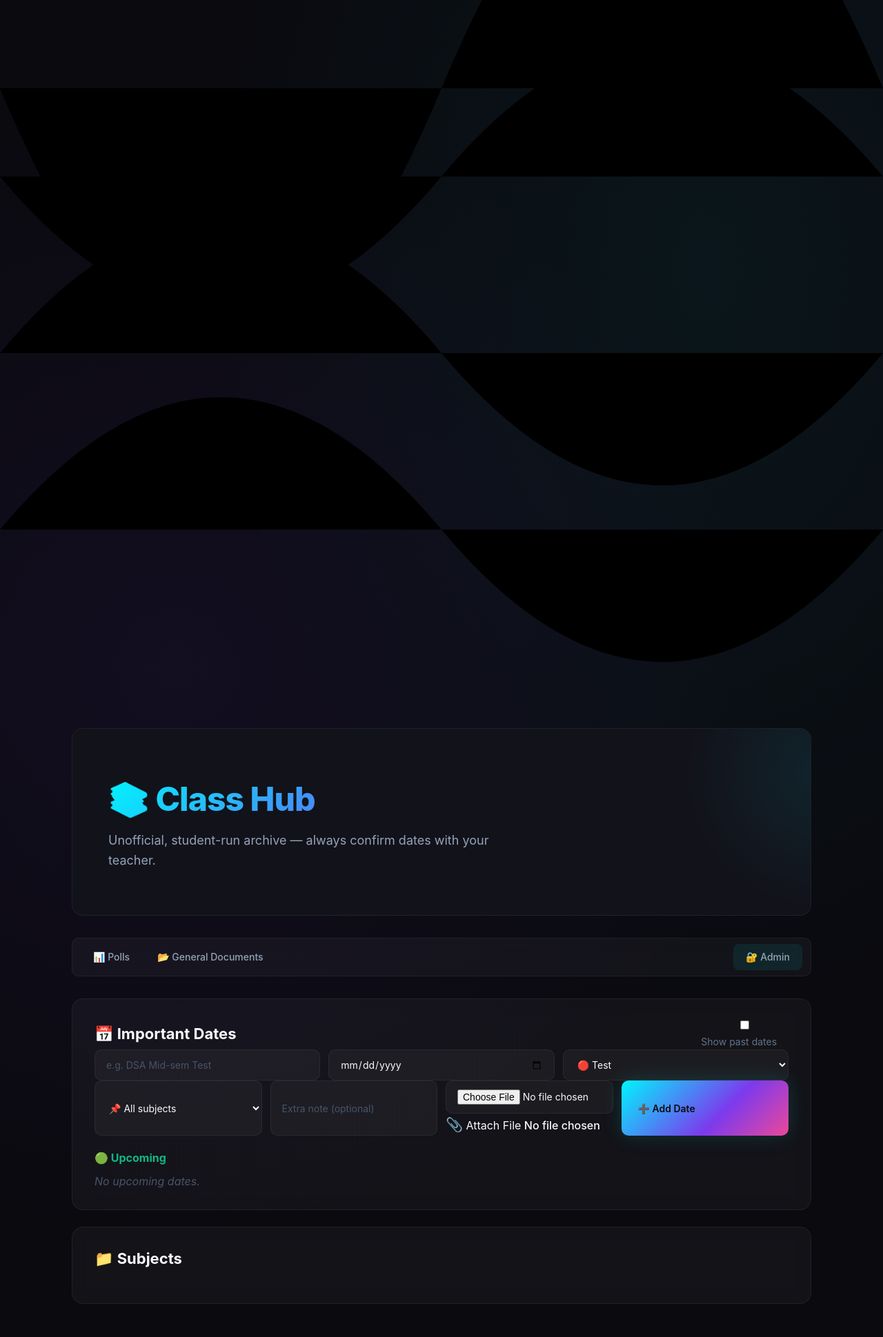
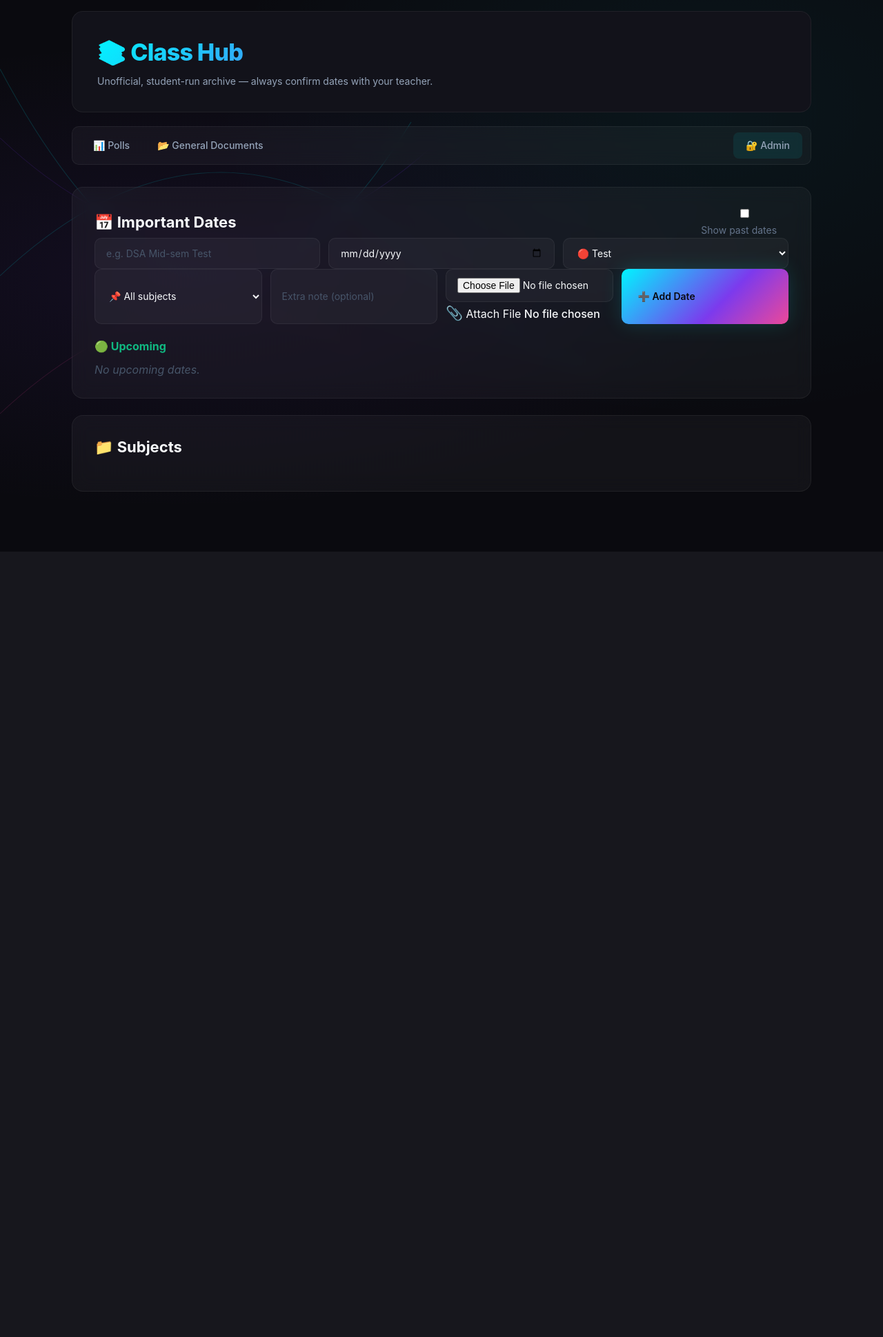
Before and after one commit to khushal9212-sys/class-hub, a Flask app: page / in a window 1280 px wide. Shown: the whole page at 69% size. After the commit the page ends 800 px from the top, so only its background shows below. Run offline with Flask 3, Linux system fonts and the light colour scheme; data that the repository does not hold is empty.

Commit message:
Fix top gap: fix floating-lines positioning and tighten hero padding

```diff
--- a/static/style.css
+++ b/static/style.css
@@ -41,7 +41,7 @@ body {
 .container {
     max-width: 1120px;
     margin: 0 auto;
-    padding: 24px;
+    padding: 16px 24px 40px;   /* was 24px all around */
     position: relative;
     z-index: 1;
 }
@@ -51,29 +51,17 @@ body {
     background: var(--bg-secondary);
     border: 1px solid var(--border-color);
     border-radius: var(--radius);
-    padding: 64px 52px;
-    margin-bottom: 32px;
+    padding: 32px 36px;        /* was 64px 52px */
+    margin-bottom: 20px;       /* was 32px */
     position: relative;
     overflow: hidden;
 }
 
-.hero::before {
-    content: '';
-    position: absolute;
-    top: -50%;
-    right: -20%;
-    width: 400px;
-    height: 400px;
-    background: radial-gradient(circle, rgba(0, 245, 255, 0.08), transparent 70%);
-    border-radius: 50%;
-    pointer-events: none;
-}
-
 .hero h1 {
-    font-size: 48px;
+    font-size: 34px;           /* was 48px */
     font-weight: 800;
-    letter-spacing: -1px;
-    margin-bottom: 8px;
+    letter-spacing: -0.8px;
+    margin-bottom: 4px;
     background: var(--gradient-main);
     -webkit-background-clip: text;
     -webkit-text-fill-color: transparent;
@@ -83,7 +71,7 @@ body {
 }
 
 .hero p {
-    font-size: 18px;
+    font-size: 14px;           /* was 18px */
     color: var(--text-secondary);
     max-width: 600px;
     position: relative;
@@ -627,3 +615,39 @@ input::placeholder, textarea::placeholder {
     text-transform: uppercase;
     border: 1px solid rgba(0, 245, 255, 0.15);
 }
+
+
+/* ===== ANIMATED BACKGROUND ===== */
+.floating-lines {
+    position: fixed;
+    inset: 0;
+    width: 100%;
+    height: 100%;
+    pointer-events: none;
+    z-index: 0;
+    overflow: hidden;
+    opacity: 0.35;
+}
+
+.floating-lines svg {
+    width: 100%;
+    height: 100%;
+}
+
+.floating-lines path {
+    fill: none;
+    stroke: url(#lineGradient);   /* or use a solid color */
+    stroke-width: 1;
+    opacity: 0.4;
+    animation: dash 8s linear infinite;
+}
+
+.floating-lines .line1 { stroke: #00F5FF; }
+.floating-lines .line2 { stroke: #7C3AED; animation-duration: 11s; }
+.floating-lines .line3 { stroke: #EC4899; animation-duration: 14s; }
+.floating-lines .line4 { stroke: #00F5FF; animation-duration: 9s; }
+
+@keyframes dash {
+    from { stroke-dashoffset: 1000; }
+    to   { stroke-dashoffset: 0; }
+}
```
